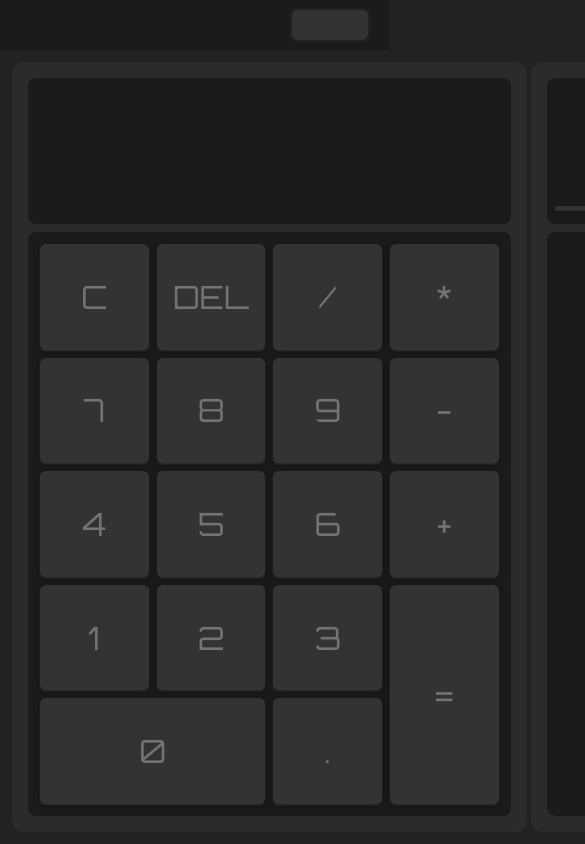
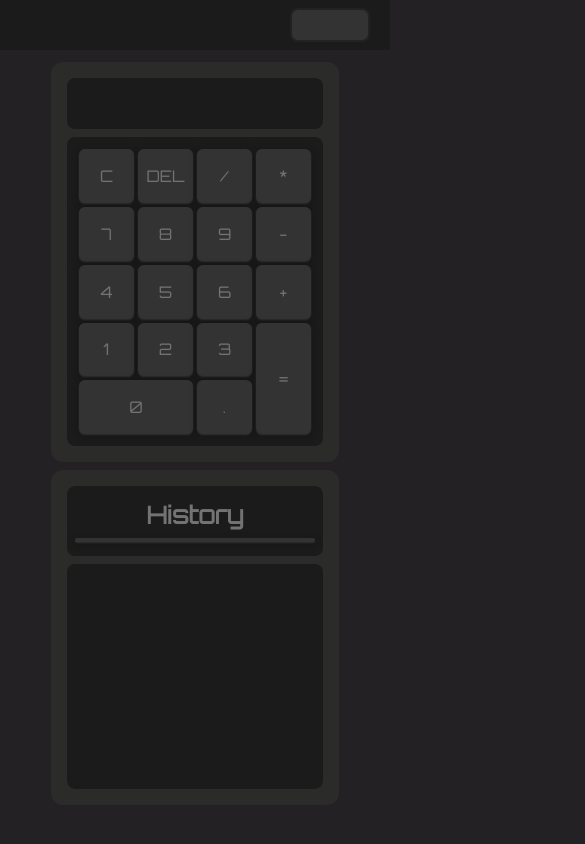
Before and after one commit to jeru7/react-calc, a React (Create React App) app: page / in a window 390 px wide. Shown: the top 844 px of the page, 585 px wide, since content can reach past the window. Built offline with nearby package versions, Linux system fonts and the light colour scheme; the HTML template or start-up script is replaced by a standard one.

Commit message:
responsive layout done

```diff
--- a/src/components/Footer.jsx
+++ b/src/components/Footer.jsx
@@ -7,14 +7,14 @@ const Footer = () => {
       <div className="footer-container">
         <div className="footer-icons">
           <a href="https://github.com/jeru7" target="_blank" rel="noreferrer">
-            <i class="fa-brands fa-github icons"></i>
+            <i className="fa-brands fa-github icons"></i>
           </a>
           <a
             href="https://www.linkedin.com/in/jeru7/"
             target="_blank"
             rel="noreferrer"
           >
-            <i class="fa-brands fa-linkedin-in icons"></i>
+            <i className="fa-brands fa-linkedin-in icons"></i>
           </a>
         </div>
         <div className="footer-name">
--- a/src/styles/App.css
+++ b/src/styles/App.css
@@ -87,7 +87,7 @@ body {
 
 .calculator {
   display: grid;
-  grid-template-rows: 1fr 4fr;
+  grid-template-rows: 1fr 5fr;
   gap: 8px;
   padding: 16px;
   border-radius: 12px;
@@ -97,11 +97,15 @@ body {
 .calculator-screen {
   display: flex;
   flex-direction: column;
-  padding: 8px;
+  justify-content: end;
+  padding: 0;
+  padding-top: 4px;
+  padding-right: 8px;
   font-family: "Orbitron", sans-serif;
   text-align: right;
   background-color: var(--main-black);
   border-radius: 8px;
+  height: 100%;
   width: 100%;
   overflow-x: auto;
 }
@@ -112,7 +116,7 @@ body {
 }
 
 .current-result {
-  height: 60px;
+  height: calc(40px + 15px);
   width: 100%;
   font-size: 40px;
   overflow-x: auto;
@@ -169,7 +173,7 @@ body {
 
 .history-container {
   display: grid;
-  grid-template-rows: 1fr 4fr;
+  grid-template-rows: 1fr 8fr;
   height: 100%;
   gap: 8px;
   border-radius: 8px;
@@ -179,7 +183,7 @@ body {
 .history-header {
   display: flex;
   flex-direction: column;
-  justify-content: space-between;
+  gap: 8px;
   align-items: center;
   padding: 14px 8px;
   background-color: var(--main-black);
@@ -253,3 +257,44 @@ body {
 .footer-icons a i:hover {
   transform: scale(1.1);
 }
+
+/* Responsive */
+@media only screen and (max-width: 800px) {
+  .main {
+    height: auto;
+  }
+
+  .calculator-container {
+    width: 80%;
+    grid-template-columns: 1fr;
+    gap: 8px;
+  }
+
+  .calculator {
+    display: grid;
+    grid-template-rows: 1fr 6fr;
+    height: 400px;
+  }
+
+  .previous-result {
+    font-size: 12px;
+  }
+
+  .current-result {
+    font-size: 24px;
+  }
+
+  .history {
+    height: 50%;
+  }
+}
+
+@media only screen and (max-width: 600px) {
+  .calculator-controls {
+    gap: 4px;
+  }
+
+  .buttons {
+    font-size: 16px;
+  }
+}
```
